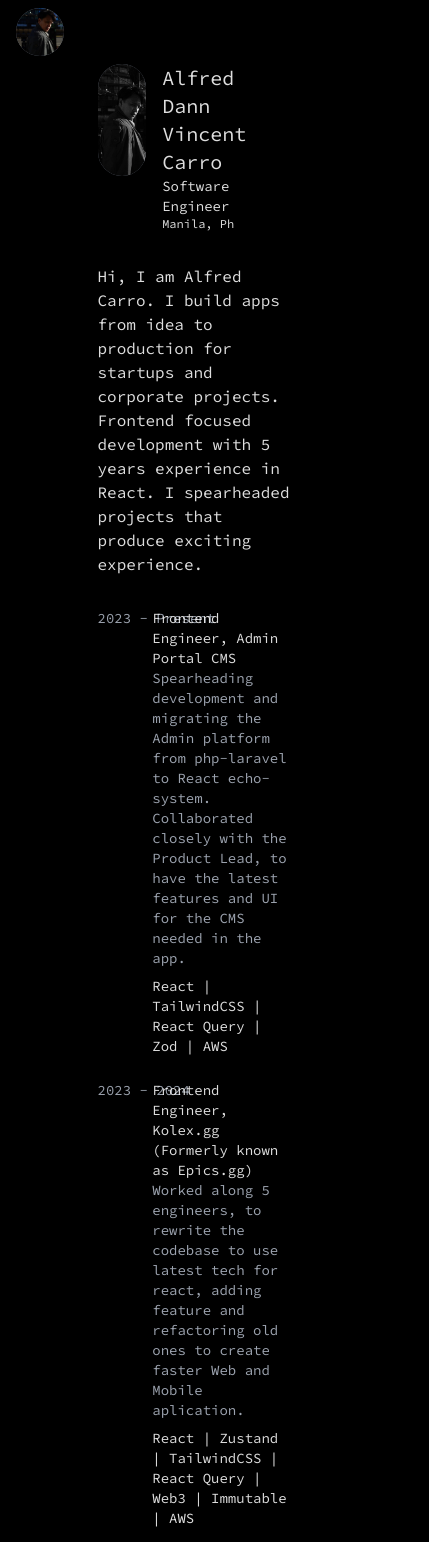
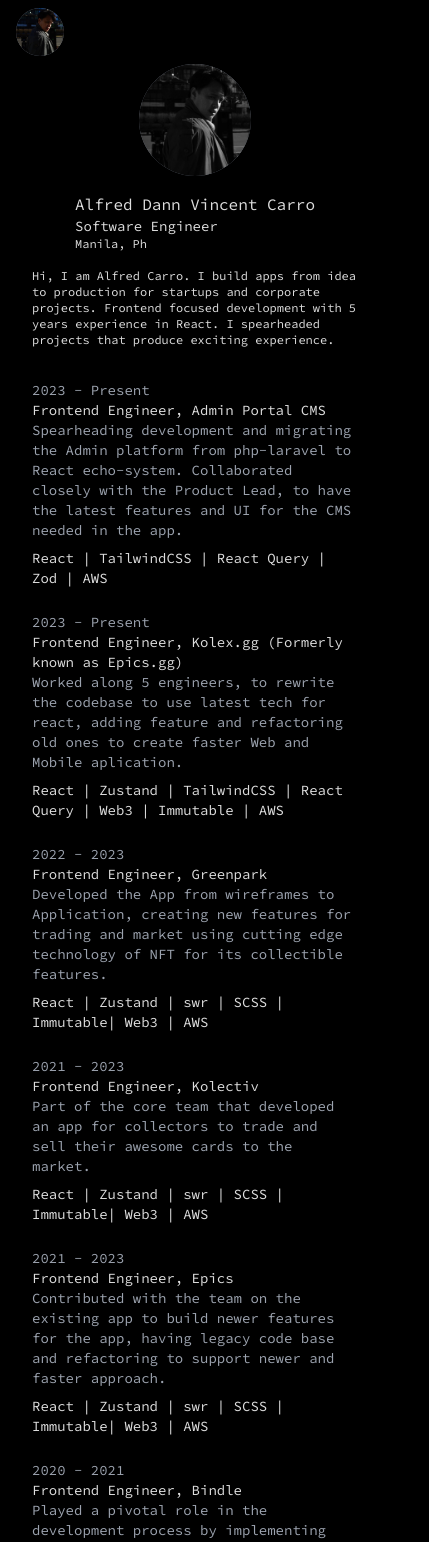
Before and after one commit to CarroAlfred/-portfolio, a React (Vite) app: page / in a window 390 px wide. Shown: the top 1542 px of the page, 429 px wide, since content can reach past the window. Built offline with nearby package versions, Linux system fonts and the light colour scheme.

Commit message:
responsive support

```diff
--- a/src/App.tsx
+++ b/src/App.tsx
@@ -6,8 +6,11 @@
       <div className="h-12 w-12 rounded-full bg-gray-500 mx-4 my-2">
         <img className="h-12 w-12 rounded-full object-cover" src={Logo} />
       </div>
-      <div aria-label="content" className="mx-auto w-1/2 max-w-[500px]">
-        <div className="flex flex-row gap-4">
+      <div
+        aria-label="content"
+        className="mx-auto px-8 md:px-0 md:w-1/2 md:max-w-[500px]"
+      >
+        <div className="flex flex-col md:flex-row gap-4 items-center md:items-baseline">
           <div className="h-28 w-28 rounded-full bg-gray-500">
             <img
               className="h-28 w-28 rounded-full object-cover grayscale hover:grayscale-0"
@@ -16,15 +19,15 @@
           </div>
 
           <div className="flex flex-col justify-center">
-            <div className="font-semibold text-xl">
+            <div className="font-semibold text-md md:text-xl">
               Alfred Dann Vincent Carro
             </div>
             <div className="text-sm">Software Engineer</div>
             <div className="text-xs">Manila, Ph</div>
           </div>
         </div>
-        <div className="mt-8">
-          <div>
+        <div className="mt-4 md:mt-8">
+          <div className="text-xs md:text-md">
             Hi, I am Alfred Carro. I build apps from idea to production for
             startups and corporate projects. Frontend focused development with 5
             years experience in React. I spearheaded projects that produce
@@ -34,11 +37,11 @@
 
         <div className="mt-8">
           <ul className="list-none">
-            <li className="grid grid-cols-4 gap-6 mb-6">
-              <div className="col-span-1 text-sm text-nowrap text-gray-400  mb-2">
+            <li className="grid grid-cols-4 md:gap-6 mb-6">
+              <div className="col-span-4 md:col-span-1 text-sm text-nowrap text-gray-400  md:mb-2">
                 <p>2023 - Present</p>
               </div>
-              <div className="col-span-3 text-sm">
+              <div className="col-span-4  md:col-span-3 text-sm">
                 <a
                   className="hover:underline"
                   target="__blank"
@@ -56,11 +59,11 @@
               </div>
             </li>
 
-            <li className="grid grid-cols-4 gap-6 mb-6">
-              <div className="col-span-1 text-sm text-nowrap text-gray-400  mb-2">
-                <p>2023 - 2024</p>
+            <li className="grid grid-cols-4 gap-0 md:gap-6 mb-6">
+              <div className="col-span-4 md:col-span-1 text-sm text-nowrap text-gray-400 md:mb-2">
+                <p>2023 - Present</p>
               </div>
-              <div className="col-span-3 text-sm">
+              <div className="col-span-4 md:col-span-3 text-sm">
                 <a
                   className="hover:underline"
                   target="__blank"
@@ -79,11 +82,11 @@
                 </p>
               </div>
             </li>
-            <li className="grid grid-cols-4 gap-6 mb-6">
-              <div className="col-span-1 text-sm text-nowrap text-gray-400  mb-2">
+            <li className="grid grid-cols-4 gap-0 md:gap-6 mb-6">
+              <div className="cols-span-4 md:col-span-1 text-sm text-nowrap text-gray-400  md:mb-2">
                 <p>2022 - 2023</p>
               </div>
-              <div className="col-span-3 text-sm">
+              <div className="col-span-4 md:col-span-3 text-sm">
                 <a
                   className="hover:underline"
                   target="__blank"
@@ -100,11 +103,11 @@
               </div>
             </li>
 
-            <li className="grid grid-cols-4 gap-6 mb-6">
-              <div className="col-span-1 text-sm text-nowrap text-gray-400  mb-2">
+            <li className="grid grid-cols-4 gap-0 md:gap-6 mb-6">
+              <div className="cols-span-4 md:col-span-1 text-sm text-nowrap text-gray-400  md:mb-2">
                 <p>2021 - 2023</p>
               </div>
-              <div className="col-span-3 text-sm">
+              <div className="col-span-4 md:col-span-3 text-sm">
                 <a
                   className="hover:underline"
                   target="__blank"
@@ -120,11 +123,11 @@
               </div>
             </li>
 
-            <li className="grid grid-cols-4 gap-6 mb-6">
-              <div className="col-span-1 text-sm text-nowrap text-gray-400 mb-2">
+            <li className="grid grid-cols-4 gap-0 md:gap-6 mb-6">
+              <div className="cols-span-4 md:col-span-1 text-sm text-nowrap text-gray-400  md:mb-2">
                 <p>2021 - 2023</p>
               </div>
-              <div className="col-span-3 text-sm">
+              <div className="col-span-4 md:col-span-3 text-sm">
                 <a
                   className="hover:underline"
                   target="__blank"
@@ -141,11 +144,11 @@
               </div>
             </li>
 
-            <li className="grid grid-cols-4 gap-6 mb-6">
-              <div className="col-span-1 text-sm text-nowrap text-gray-400 mb-2">
+            <li className="grid grid-cols-4 gap-0 md:gap-6 mb-6">
+              <div className="cols-span-4 md:col-span-1 text-sm text-nowrap text-gray-400  md:mb-2">
                 <p>2020 - 2021</p>
               </div>
-              <div className="col-span-3 text-sm">
+              <div className="col-span-4 md:col-span-3 text-sm">
                 <a>Frontend Engineer, Bindle</a>
                 <p className="text-gray-400 mb-2">
                   Played a pivotal role in the development process by
@@ -159,11 +162,11 @@
               </div>
             </li>
 
-            <li className="grid grid-cols-4 gap-6 mb-6">
-              <div className="col-span-1 text-sm text-nowrap text-gray-400 mb-2">
+            <li className="grid grid-cols-4 gap-0 md:gap-6 mb-6">
+              <div className="cols-span-4 md:col-span-1 text-sm text-nowrap text-gray-400  md:mb-2">
                 <p>2020 - 2021</p>
               </div>
-              <div className="col-span-3 text-sm">
+              <div className="col-span-4 md:col-span-3 text-sm">
                 <a>Frontend Engineer, S!ng</a>
                 <p className="text-gray-400 mb-2">
                   Contributed to the team of 3 by implementing a responsive user
@@ -177,11 +180,11 @@
               </div>
             </li>
 
-            <li className="grid grid-cols-4 gap-6 mb-6">
-              <div className="col-span-1 text-sm text-nowrap text-gray-400 mb-2">
+            <li className="grid grid-cols-4 gap-0 md:gap-6 mb-6">
+              <div className="cols-span-4 md:col-span-1 text-sm text-nowrap text-gray-400  md:mb-2">
                 <p>2019 - 2020</p>
               </div>
-              <div className="col-span-3 text-sm">
+              <div className="col-span-4 md:col-span-3 text-sm">
                 <a>Frontend Engineer, Abaxx Exchange</a>
                 <p className="text-gray-400 mb-2">
                   Part take of the development as part of the core team in
@@ -197,11 +200,11 @@
               </div>
             </li>
 
-            <li className="grid grid-cols-4 gap-6 mb-6">
-              <div className="col-span-1 text-sm text-nowrap text-gray-400 mb-2">
+            <li className="grid grid-cols-4 gap-0 md:gap-6 mb-6">
+              <div className="cols-span-4 md:col-span-1 text-sm text-nowrap text-gray-400  md:mb-2">
                 <p>2019 - 2020</p>
               </div>
-              <div className="col-span-3 text-sm">
+              <div className="col-span-4 md:col-span-3 text-sm">
                 <a>Frontend Engineer, Prime Revenue</a>
                 <p className="text-gray-400 mb-2">
                   Challenged myself to take on the project along with a huge
@@ -212,11 +215,11 @@
               </div>
             </li>
 
-            <li className="grid grid-cols-4 gap-6 mb-6">
-              <div className="col-span-1 text-sm text-nowrap text-gray-400 mb-2">
+            <li className="grid grid-cols-4 gap-0 md:gap-6 mb-6">
+              <div className="cols-span-4 md:col-span-1 text-sm text-nowrap text-gray-400 md:mb-2">
                 <p>2018 - 2019</p>
               </div>
-              <div className="col-span-3 text-sm">
+              <div className="col-span-4 md:col-span-3 text-sm">
                 <a>Backend Engineer, Mr. Butler</a>
                 <p className="text-gray-400 mb-2">
                   Worked with the Backend Team to generate critical data
@@ -229,11 +232,11 @@
               </div>
             </li>
 
-            <li className="grid grid-cols-4 gap-6 mb-6">
-              <div className="col-span-1 text-sm text-nowrap text-gray-400 mb-2">
+            <li className="grid grid-cols-4 gap-0 md:gap-6 mb-6">
+              <div className="cols-span-4 md:col-span-1 text-sm text-nowrap text-gray-400  md:mb-2">
                 <p>2018 - 2019</p>
               </div>
-              <div className="col-span-3 text-sm">
+              <div className="col-span-4 md:col-span-3 text-sm">
                 <a>Frontend Engineer, Operem</a>
                 <p className="text-gray-400 mb-2">
                   Created an echo system to allow the app to have a translation
@@ -245,19 +248,23 @@
             </li>
           </ul>
 
-          <div className="grid grid-cols-4 gap-6 mb-6">
-            <span className="col-span-1 ">Linkedin: </span>
+          <div className="grid grid-cols-4 gap-0 md:gap-6 mb-6">
+            <span className="cols-span-4 md:col-span-1 text-sm text-nowrap text-gray-400  md:mb-2">
+              Linkedin:{" "}
+            </span>
             <a
-              className="col-span-3  text-gray-400 hover:underline text-sm"
+              className="col-span-4 md:col-span-3 text-sm"
               target="__blank"
               href="https://www.linkedin.com/in/alfredcarro/"
             >
               Alfred Carro
             </a>
           </div>
-          <div className="grid grid-cols-4 gap-6 mb-6">
-            <span className="col-span-1 ">Email: </span>
-            <a className="italic text-gray-400 text-sm col-span-3">
+          <div className="grid grid-cols-4 gap-0 md:gap-6 mb-6">
+            <span className="cols-span-4 md:col-span-1 text-sm text-nowrap text-gray-400 md:mb-2 ">
+              Email:{" "}
+            </span>
+            <a className="italic text-gray-400 col-span-4 md:col-span-3 text-sm">
               alfreddannvincentfcarro@gmail.com | advfcarro@gmail.com
             </a>
           </div>
```
